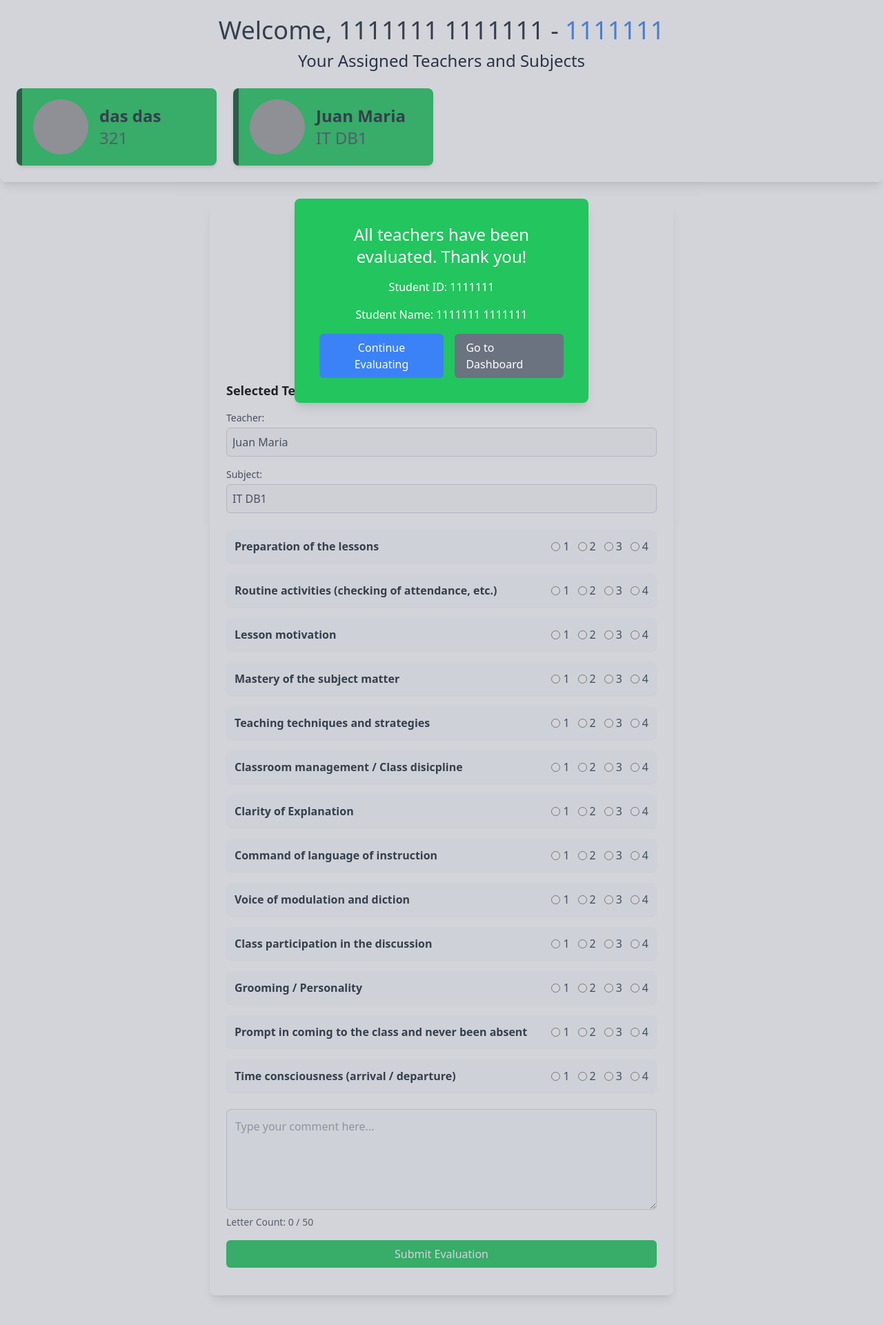
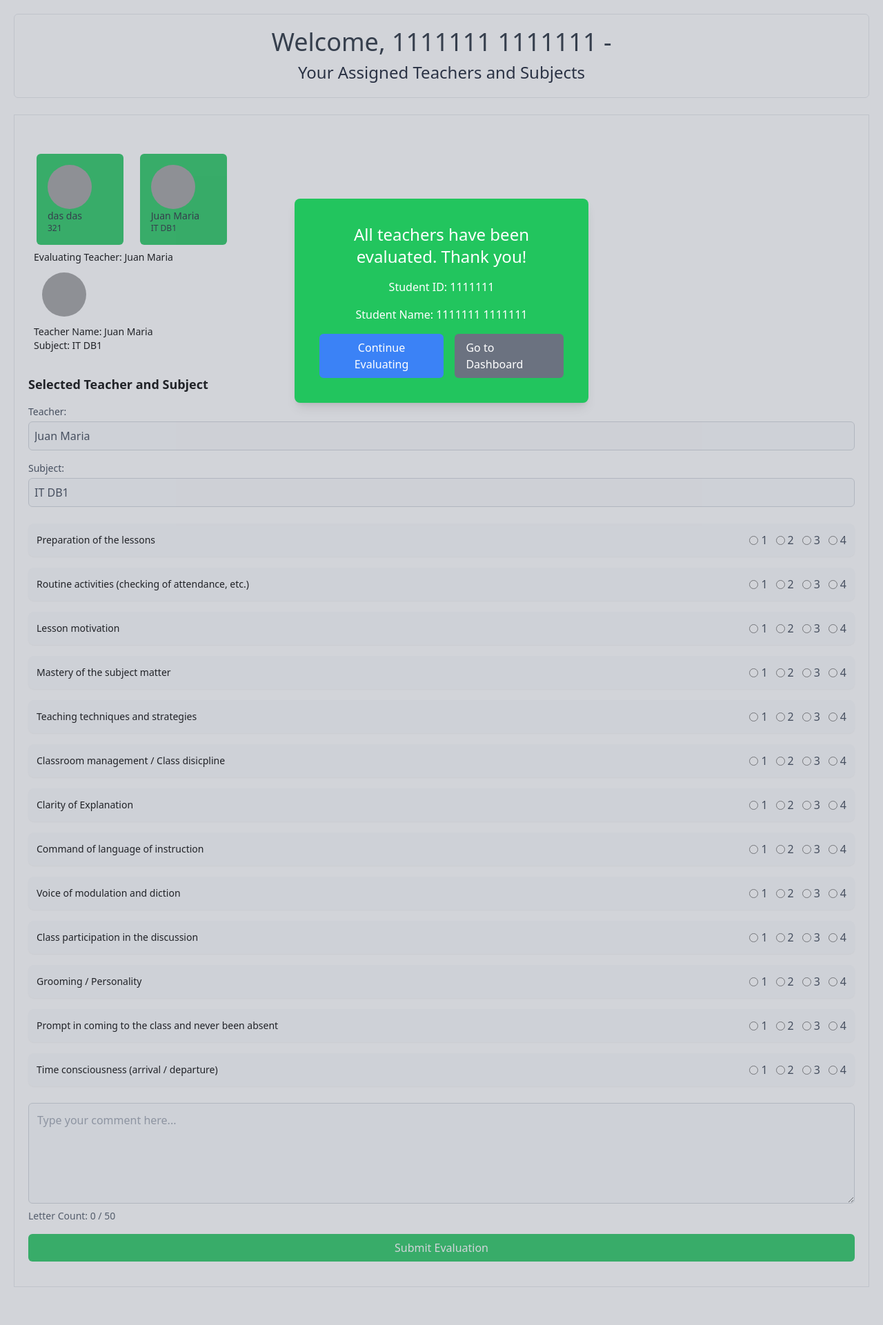
Before and after one commit to Hiiex09/jan_capstone, a PHP site: page /student/manage_evaluation.php in a window 1280 px wide. Shown: the top 1921 px of the page at 69% size. Run offline with PHP 8.4, Linux system fonts and the light colour scheme; a user stored in the database is signed in; data comes from the database, SQL or seed files in the repository; some libraries are stand-ins or nearby versions; grey boxes are pictures that could not be loaded.

Commit message:
updating student

```diff
--- a/student/manage_evaluation.php
+++ b/student/manage_evaluation.php
@@ -516,12 +516,21 @@ if ($all_evaluated) {
 <body>
   <div id="toas-container"></div>
 
-  <div class="w-full bg-white p-6 rounded-lg shadow-lg">
-    <h1 class="text-center text-4xl text-gray-800">Welcome, <?php echo htmlspecialchars($_SESSION['name']); ?> - <span class="text-blue-500"><?php echo htmlspecialchars($_SESSION['school_id']); ?></span></h1>
+
+  <div class="grid grid-cols-1 p-5 gap-6">
+    <div class="border rounded-md p-5">
+      <div>
+        <h1 class="text-center text-4xl text-gray-800">Welcome, <?php echo htmlspecialchars($_SESSION['name']); ?> -
+          <span class="text-blue-500"><? //php echo htmlspecialchars($_SESSION['school_id']);
+                                      ?></span>
+        </h1>
         <h2 class="text-center text-2xl text-slate-900 mt-2">Your Assigned Teachers and Subjects</h2>
-
+      </div>
+    </div>
+    <div class="border p-4">
+      <div class="m-2 p-2">
         <?php if (!empty($teachers)): ?>
-      <div class="grid grid-cols-1 md:grid-cols-2 lg:grid-cols-4 gap-6 mt-6 w-full">
+          <div class="grid sm:grid-cols-3 md:grid-cols-4 lg:grid-cols-8 gap-6 mt-6 h-20">
             <?php foreach ($teachers as $teacher): ?>
 
               <?php
@@ -529,11 +538,11 @@ if ($all_evaluated) {
               $evaluated = checkIfEvaluated($_SESSION['student_id'], $teacher['teacher_id']);
               $bgColor = $evaluated ? 'bg-green-500' : 'bg-gray-100'; // Set background color based on evaluation status
               ?>
-          <div class="bg-gray-100 border-s-8 border-green-900 p-4 rounded-lg shadow-md flex items-center hover:scale-105 transform transition-all cursor-pointer <?php echo $bgColor ?>" onclick="selectTeacher(<?php echo $teacher['teacher_id']; ?>, '<?php echo addslashes($teacher['teacher_name']); ?>', '<?php echo addslashes($teacher['subject_name']) ?>',  )">
-            <img src="../upload/pics/<?php echo htmlspecialchars($teacher['image']); ?>" alt="Teacher Profile" class="w-20 h-20 rounded-full mr-4">
+              <div class="bg-gray-100 p-4 rounded-md w-full cursor-pointer <?php echo $bgColor ?>" onclick="selectTeacher(<?php echo $teacher['teacher_id']; ?>, '<?php echo addslashes($teacher['teacher_name']); ?>', '<?php echo addslashes($teacher['subject_name']) ?>',  )">
                 <div class="text-gray-800">
-              <p class="font-semibold text-2xl"><?php echo htmlspecialchars($teacher['teacher_name']); ?></p>
-              <p class="text-gray-600 text-2xl"><?php echo htmlspecialchars($teacher['subject_name']); ?></p>
+                  <img src="../upload/pics/<?php echo htmlspecialchars($teacher['image']); ?>" alt="Teacher Profile" class="w-16 h-16 rounded-full mr-4">
+                  <p class="text-sm"><?php echo htmlspecialchars($teacher['teacher_name']); ?></p>
+                  <p class="text-xs"><?php echo htmlspecialchars($teacher['subject_name']); ?></p>
                 </div>
               </div>
             <?php endforeach; ?>
@@ -542,19 +551,13 @@ if ($all_evaluated) {
           <p class="text-center text-gray-600 mt-4">You have no assigned teachers yet.</p>
         <?php endif; ?>
       </div>
-
-
-
-
-  <div class="max-w-2xl mx-auto mt-8 bg-white p-6 rounded-lg shadow-lg">
-    <h1 class="text-center text-2xl text-gray-800">Evaluating Teacher: <?php echo htmlspecialchars($currentTeacher['teacher_name']); ?></h1>
-
-    <img src="../pic/pics/<?php echo htmlspecialchars($currentTeacher['image']); ?>" alt="Teacher Profile" class="w-24 h-24 rounded-full mx-auto mt-4">
-    <div class="text-center text-gray-800 mt-2">
-      <p><span class="font-semibold">Teacher Name:</span> <?php echo htmlspecialchars($currentTeacher['teacher_name']); ?></p>
-      <p><span class="font-semibold">Subject:</span> <?php echo htmlspecialchars($currentTeacher['subject_name']); ?></p>
+      <div class="mt-10 p-1">
+        <div class="m-2">
+          <h1 class="text-sm">Evaluating Teacher: <?php echo htmlspecialchars($currentTeacher['teacher_name']); ?></h1>
+          <img src="../upload/pics/<?php echo htmlspecialchars($currentTeacher['image']); ?>" alt="Teacher Profile" class="w-16 h-16 rounded-full m-3">
+          <p class="text-sm"><span>Teacher Name:</span> <?php echo htmlspecialchars($currentTeacher['teacher_name']); ?></p>
+          <p class="text-sm"><span>Subject:</span> <?php echo htmlspecialchars($currentTeacher['subject_name']); ?></p>
         </div>
-
         <form action="<?php echo htmlspecialchars($_SERVER['PHP_SELF']); ?>" method="post" class="mt-8">
           <h3 class="text-lg font-semibold mb-4">Selected Teacher and Subject</h3>
 
@@ -577,7 +580,7 @@ if ($all_evaluated) {
                 <?php foreach ($criteriaList as $index => $listCriteria): ?>
                   <li>
                     <div class="flex justify-between items-center p-3 bg-gray-50 rounded-lg shadow-sm">
-                  <span class="font-semibold text-gray-800">
+                      <span class="text-sm">
                         <?php echo htmlspecialchars($listCriteria['criteria']); ?>
                         <input type="hidden" name="criteria_id[<?php echo $listCriteria['criteria_id']; ?>]" value="<?php echo $listCriteria['criteria_id']; ?>">
                       </span>
@@ -607,6 +610,8 @@ if ($all_evaluated) {
             <input type="submit" value="Submit Evaluation" class="mt-4 w-full bg-green-500 text-white py-2 px-4 rounded-md cursor-pointer hover:bg-green-600 transition-all">
           </div>
         </form>
+      </div>
+    </div>
   </div>
 
   <script>
```
Also changed, not shown: backUps/pagination_evaluate.php (added, +58 -0 lines). Lines whose indentation alone changed are shown as unchanged.
